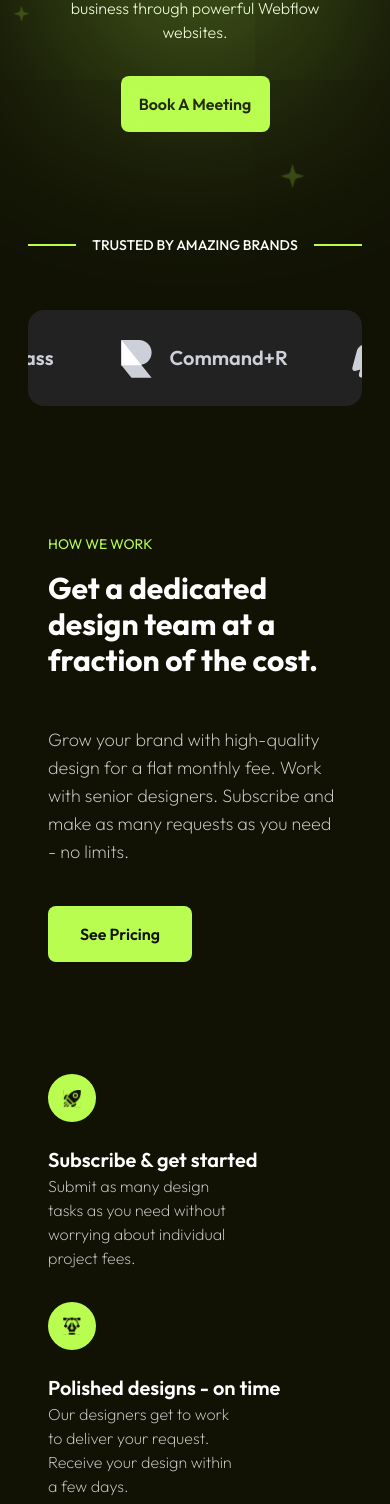
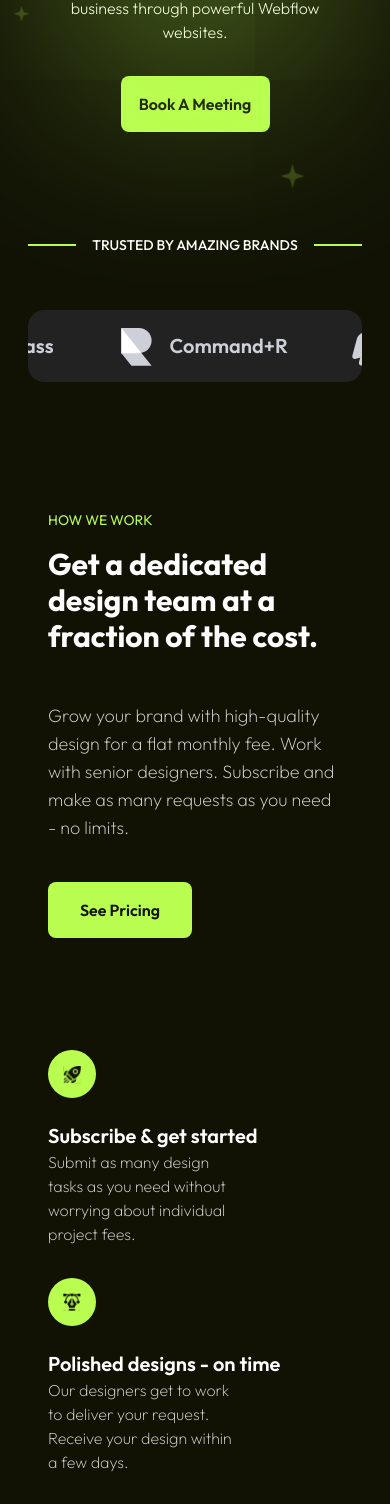
Before and after one commit to mehedihasanfaiyaz/kronix-saas, a React (Vite) app: page / in a window 390 px wide. Shown: the part 429-1933 px from the top of the page. Built offline with nearby package versions, Linux system fonts and the light colour scheme.

Commit message:
style(): padding bottom dark sections

```diff
--- a/src/section/Brands.tsx
+++ b/src/section/Brands.tsx
@@ -26,7 +26,7 @@ export default function Brands() {
         initial={{ opacity: 0 }}
         animate={{ opacity: 1 }}
         transition={{ duration: 0.5 }}
-        className="mx-7 mt-8 flex overflow-hidden rounded-2xl bg-bgCard py-7"
+        className="mx-7 mt-8 flex overflow-hidden rounded-2xl bg-bgCard py-4 md:py-7"
       >
         <motion.div
           initial={{ translateX: 0 }}
@@ -40,7 +40,7 @@ export default function Brands() {
                 key={`${name}-${index}`}
                 className="flex w-auto flex-shrink-0 list-none items-center gap-3 md:gap-5"
               >
-                <img src={src} alt={`${name} logo`} className="h-10 w-10" />
+                <img src={src} alt={`${name} logo`} className="size-10" />
                 <span className="text-xl font-semibold text-lightGray md:text-2xl">
                   {name}
                 </span>
--- a/src/section/Capabilities.tsx
+++ b/src/section/Capabilities.tsx
@@ -17,7 +17,7 @@ export default function Capabilities() {
   ));
 
   return (
-    <div className="text-white" id="benefits">
+    <div className="pb-56 text-white" id="benefits">
       <TitleDark category="our capabilities" title="" />
       <div className="flex justify-center text-center">
         <TextRevealByWord
@@ -31,7 +31,7 @@ export default function Capabilities() {
       <div className="mx-12 flex flex-col items-center justify-evenly py-16 text-start lg:flex-row lg:gap-20">
         <FadeLeft>
           <div className="flex flex-col lg:w-[606px]">
-            <span className="text-sm font-light text-primary">BENEFITS</span>
+            <span className="text-sm text-primary">BENEFITS</span>
             <h1 className="mt-4 text-3xl font-bold md:text-5xl">
               The design subscription that connects you to your dream team
             </h1>
--- a/src/section/HowItWork.tsx
+++ b/src/section/HowItWork.tsx
@@ -11,7 +11,7 @@ export default function HowItWorks() {
   const AnimationComponentLeft = screenWidth < 768 ? FadeOnScroll : FadeLeft;
   const AnimationComponentRight = screenWidth < 768 ? FadeOnScroll : FadeRight;
   return (
-    <div className="pt-32 text-white" id="process overflow-hidden">
+    <div className="pb-52 pt-32 text-white" id="process overflow-hidden">
       <div className="mx-12 flex flex-col items-center justify-evenly lg:flex-row lg:gap-20">
         <AnimationComponentLeft>
           <div className="flex flex-col lg:w-[606px]">
@@ -34,7 +34,7 @@ export default function HowItWorks() {
           </div>
         </AnimationComponentRight>
       </div>
-      <div className="mx-8 mt-36 flex flex-col items-start justify-center pb-52 md:mt-52 md:flex-row">
+      <div className="mx-8 mt-36 flex flex-col items-start justify-center md:mt-52 md:flex-row">
         {designData.map((item, index) => (
           <FadeOnScroll key={index} delay={index * 0.2}>
             <div className="flex-1 px-4">
--- a/src/section/NewsArticles.tsx
+++ b/src/section/NewsArticles.tsx
@@ -5,7 +5,7 @@ import { NewsArticlesCards } from "../data.json";
 
 export default function NewsArticles() {
   return (
-    <div>
+    <div className="pb-56">
       <FadeOnScroll>
         <TitleDark
           category="blogs"
```
